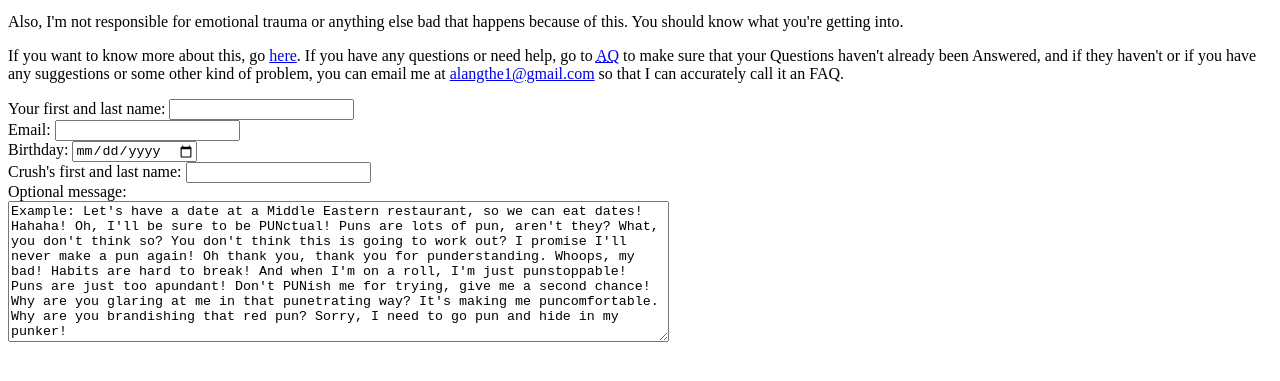
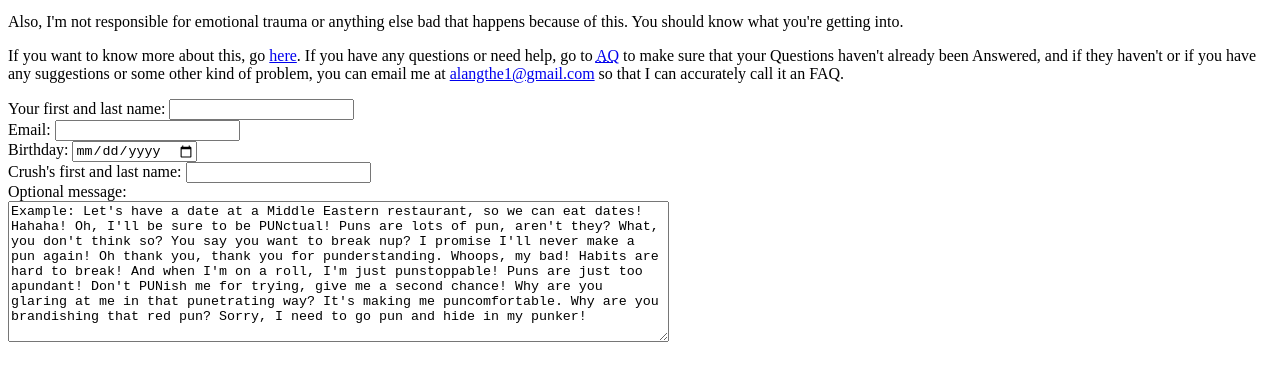
Before and after one commit to SylviaOctoCat/lol, a plain HTML site: page index.html in a window 1280 px wide. Shown: the part 101-482 px from the top of the page. Drawn offline with Linux system fonts and the light colour scheme.

Commit message:
Update index.html

```diff
--- a/index.html
+++ b/index.html
@@ -31,7 +31,7 @@
         /></label>
         <br />
         <label>Optional message: <br /><textarea name="message" cols=80
-        rows=9>Example: Let's have a date at a Middle Eastern restaurant, so we can eat dates! Hahaha! Oh, I'll be sure to be PUNctual! Puns are lots of pun, aren't they? What, you don't think so? You don't think this is going to work out? I promise I'll never make a pun again! Oh thank you, thank you for punderstanding. Whoops, my bad! Habits are hard to break! And when I'm on a roll, I'm just punstoppable! Puns are just too apundant! Don't PUNish me for trying, give me a second chance! Why are you glaring at me in that punetrating way? It's making me puncomfortable. Why are you brandishing that red pun? Sorry, I need to go pun and hide in my punker!</textarea></label>
+        rows=9>Example: Let's have a date at a Middle Eastern restaurant, so we can eat dates! Hahaha! Oh, I'll be sure to be PUNctual! Puns are lots of pun, aren't they? What, you don't think so? You say you want to break nup? I promise I'll never make a pun again! Oh thank you, thank you for punderstanding. Whoops, my bad! Habits are hard to break! And when I'm on a roll, I'm just punstoppable! Puns are just too apundant! Don't PUNish me for trying, give me a second chance! Why are you glaring at me in that punetrating way? It's making me puncomfortable. Why are you brandishing that red pun? Sorry, I need to go pun and hide in my punker!</textarea></label>
     </form>
   </body>
 </html>
```
